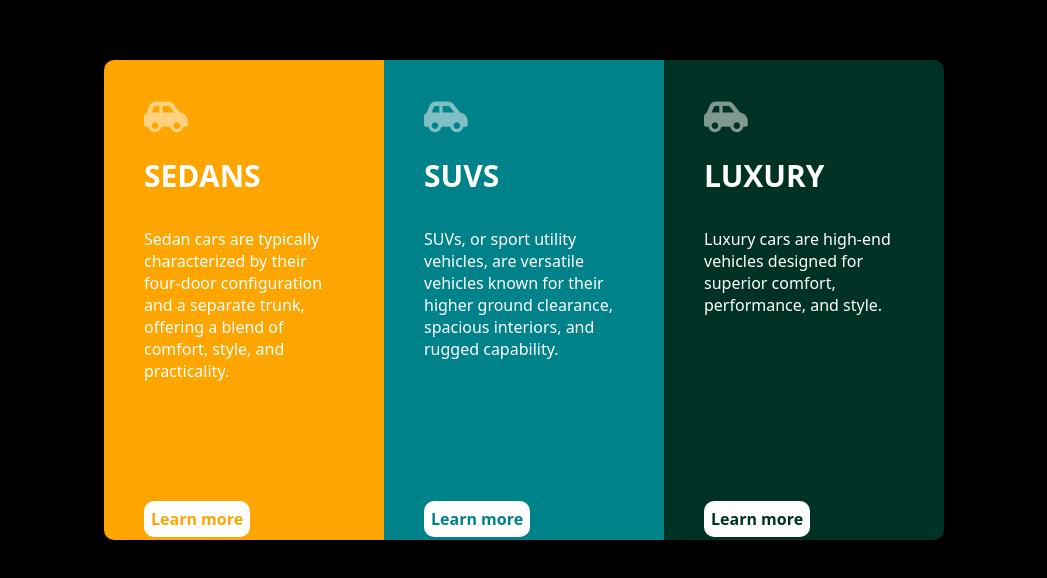
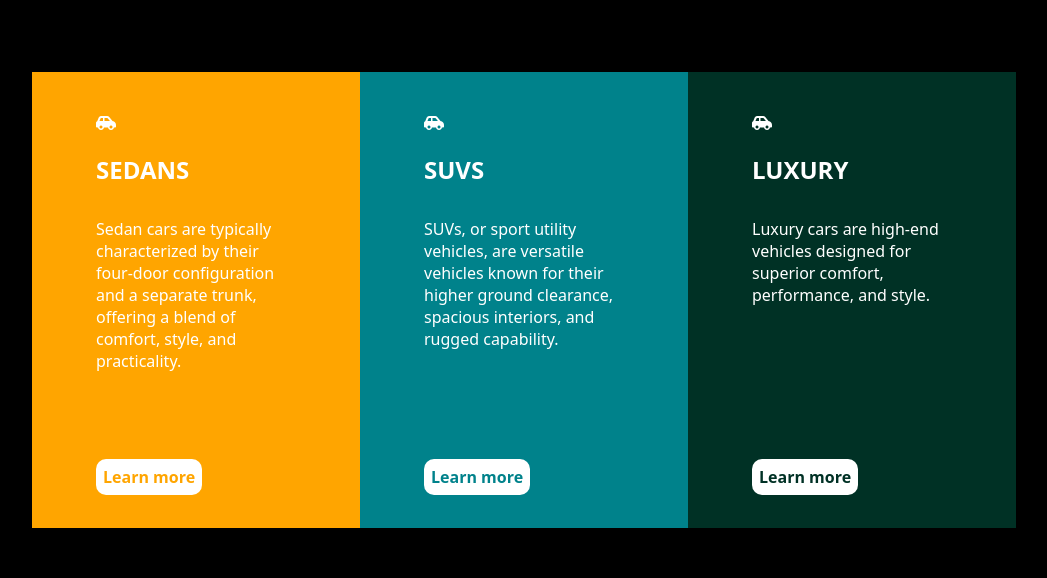
Before and after one commit to 0LHL0/Car-Page, a plain HTML site: page index.html in a window 1280 px wide. Shown: the part 108-686 px from the top of the page, without its empty margins (116-1163 px from the left). Drawn offline with Linux system fonts and the light colour scheme.

Commit message:
Casi finalizado

```diff
--- a/index.html
+++ b/index.html
@@ -8,24 +8,24 @@
     <link rel="stylesheet" href="https://cdnjs.cloudflare.com/ajax/libs/font-awesome/6.6.0/css/all.min.css">
 </head>
 <body>
-        <div class="container sedan">
+        <section class="container sedan">
             <i class="fa-solid fa-car-side"></i>
             <h1>SEDANS</h1>
             <p>Sedan cars are typically characterized by their four-door configuration and a separate trunk, offering a blend of comfort, style, and practicality.</p>
             <a class="buttonsedan button" href="https://es.wikipedia.org/wiki/Sed%C3%A1n" target="_blank">Learn more</a>
-        </div>
-        <div class="container suvs">
+        </section>
+        <section class="container suvs">
             <i class="fa-solid fa-car-side"></i>
             <h1>SUVS</h1>
             <p>SUVs, or sport utility vehicles, are versatile vehicles known for their higher ground clearance, spacious interiors, and rugged capability.</p>
             <a class="buttonsuv button"   href="https://es.wikipedia.org/wiki/Veh%C3%ADculo_utilitario_deportivo" target="_blank">Learn more</a>
-        </div>
-        <div class="container luxury">
+        </section>
+        <section class="container luxury">
             <i class="fa-solid fa-car-side"></i>
             <h1>LUXURY</h1>
             <p>Luxury cars are high-end vehicles designed for superior comfort, performance, and style.</p>
-            <a class="buttonluxury button"="https://en.wikipedia.org/wiki/Luxury_car#:~:text=A%20luxury%20car%20is%20a,buyers%20expect%20better%20build%20quality." target="_blank">Learn more</a>
-        </div>
+            <a class="buttonluxury button" href="https://en.wikipedia.org/wiki/Luxury_car#:~:text=A%20luxury%20car%20is%20a,buyers%20expect%20better%20build%20quality." target="_blank">Learn more</a>
+        </section>
 
 </body>
 </html>
--- a/styles.css
+++ b/styles.css
@@ -6,57 +6,38 @@ body {
     background-color: black;
     color: white;
     font-family:system-ui, -apple-system, BlinkMacSystemFont, 'Segoe UI', Roboto, Oxygen, Ubuntu, Cantarell, 'Open Sans', 'Helvetica Neue', sans-serif;
-
-
-
+    padding: 0 40% ;
 
 }
 .container {
-    width: 200px;
-    height: 400px;
-    padding: 40px;
+    height: auto;
+    padding: 2.5em 4em 2.5em 4em;
 }
 
-i {
+/* i {
     font-size: 35px;
     opacity: 50%;
-}
-
-h1 {
-    font-size: 30px;
-    text-align: left;
-}
-
-
-p {
-    text-align:left;
-}
+} */
 
 .container p{
     height: 200px;
-    margin: 2em 0 5em;
+    width: 200px;
+    margin: 2em 0 3em;
 }
 
-.container.sedan {
+.sedan {
     background-color: orange;
-    flex-direction: column;
-    border-top-left-radius: 10px;
-    border-bottom-left-radius: 10px;
 
 }
 
-.container.suvs {
+.suvs {
     background-color: rgb(0, 130, 139);
-    flex-direction: column;
 
 }
 
-.container.luxury {
+.luxury {
     background-color: rgb(0, 49, 37);
-    flex-direction: column;
 
-    border-top-right-radius: 10px;
-    border-bottom-right-radius: 10px;
 }
 .button {
     background: white;
@@ -69,6 +50,7 @@ p {
 
 .buttonsedan {
     color:orange;
+
 
 }
 .buttonsuv {
@@ -83,9 +65,15 @@ p {
 
 }
 
-@media only screen and (max-width: 850px){
+@media only screen and (max-width: 950px){
     body{
         display: unset;
     }
 
+    .container {
+    margin-left: 20px;
+    margin-right: 20px;
+
+    }
+
 }
```
